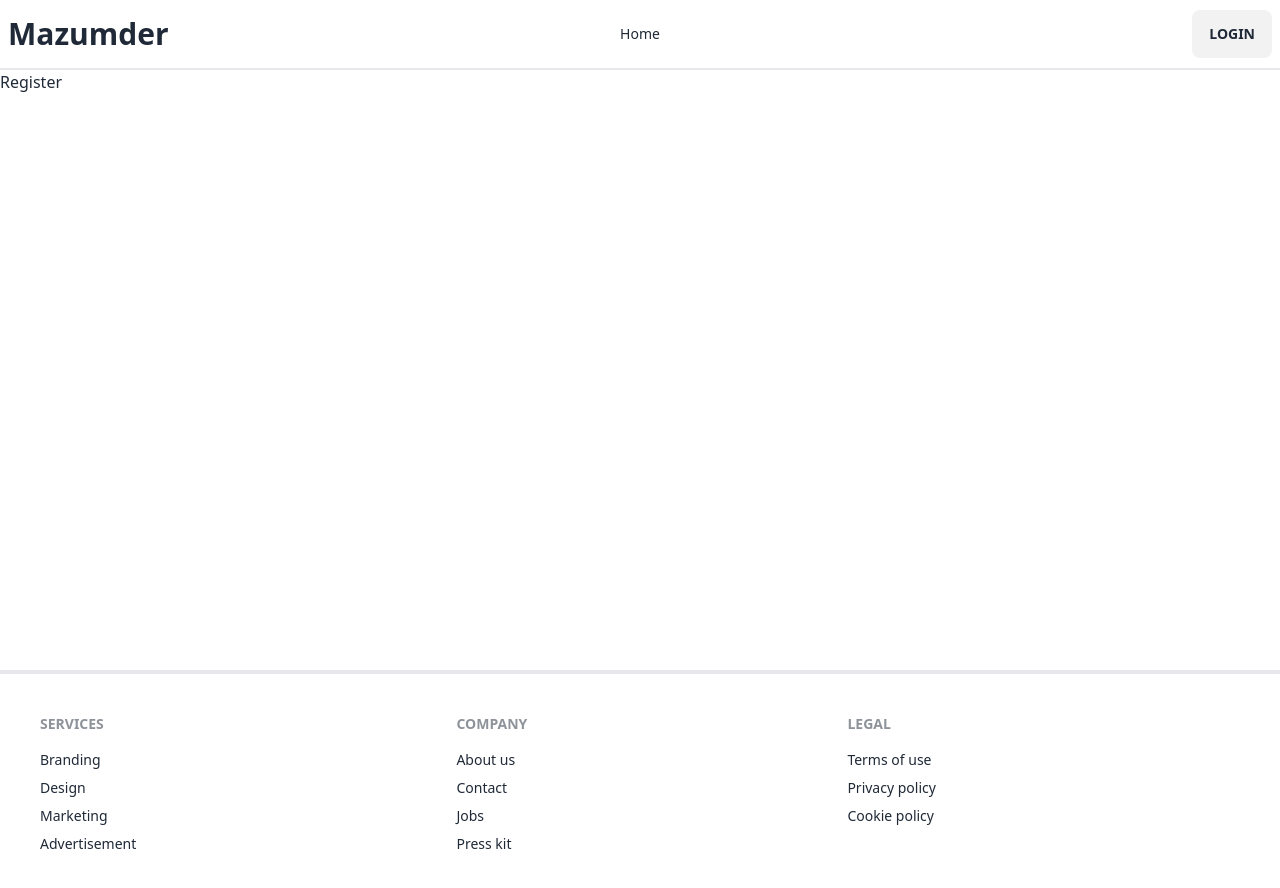
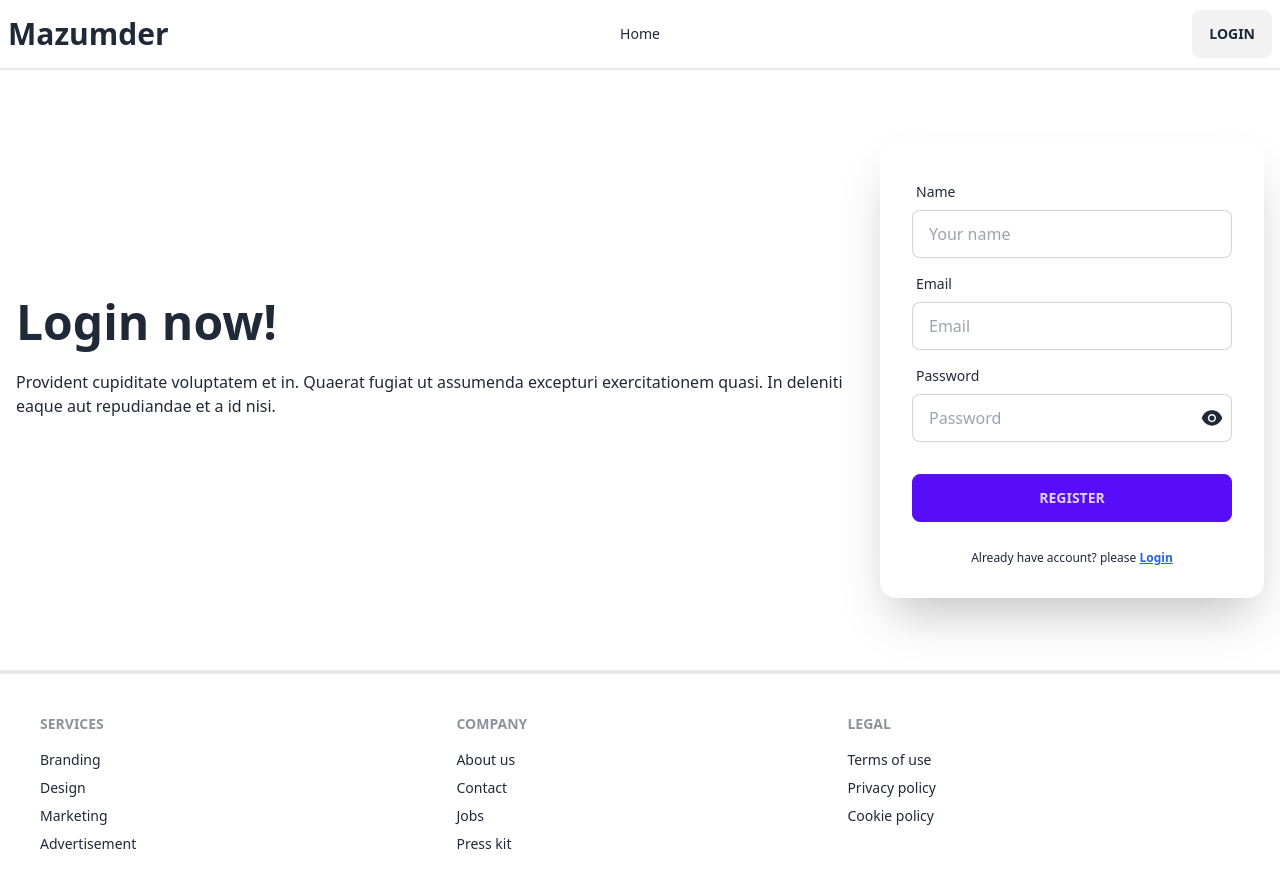
Before and after one commit to monjurBakthMazumder/Assignment-9, a React (Vite) app: page /register in a window 1280 px wide. Shown: the top 888 px of the page. Built offline with nearby package versions, Linux system fonts and the light colour scheme.

Commit message:
created register ui

```diff
--- a/src/Pages/Authentication/Login/Login.jsx
+++ b/src/Pages/Authentication/Login/Login.jsx
@@ -3,7 +3,7 @@
 import { AiFillEye, AiFillEyeInvisible } from 'react-icons/ai';
 const Login = () => {
     const [isShow,setIsShow] = useState(false)
-    const handleSubmit = e => {
+    const handleLogin = e => {
         e.preventDefault();
         const email = e.target.email.value;
         const password = e.target.password.value;
@@ -17,12 +17,12 @@
                 <p className="py-6">Provident cupiditate voluptatem et in. Quaerat fugiat ut assumenda excepturi exercitationem quasi. In deleniti eaque aut repudiandae et a id nisi.</p>
                 </div>
                 <div className="card flex-shrink-0 w-full max-w-sm shadow-2xl bg-base-100">
-                <form className="card-body" onSubmit={handleSubmit}>
+                <form className="card-body" onSubmit={handleLogin}>
                     <div className="form-control">
                     <label className="label">
                         <span className="label-text">Email</span>
                     </label>
-                    <input type="email" name="email" placeholder="email" className="input input-bordered" required />
+                    <input type="email" name="email" placeholder="Email" className="input input-bordered" required />
                     </div>
                     <div className="form-control">
                     <label className="label">
@@ -32,7 +32,7 @@
                         <input
                             type={ isShow ? 'text' : "password" }
                             name="password"
-                            placeholder="password"
+                            placeholder="Password"
                             className="input input-bordered w-full pr-10"
                             required />
                         <span
--- a/src/Pages/Authentication/Register/Register.jsx
+++ b/src/Pages/Authentication/Register/Register.jsx
@@ -1,8 +1,63 @@
+import { useState } from "react";
+import { Link } from "react-router-dom";
+import { AiFillEye, AiFillEyeInvisible } from 'react-icons/ai';
 
 const Register = () => {
+    const [isShow,setIsShow] = useState(false)
+    const handleRegister = e => {
+        e.preventDefault();
+        const name = e.target.name.value;
+        const email = e.target.email.value;
+        const password = e.target.password.value;
+        console.log(name, email, password);
+    }
     return (
-        <div>
-            Register
+
+        <div className="hero min-h-[75vh]">
+            <div className="hero-content flex-col lg:flex-row">
+                <div className="text-center lg:text-left">
+                <h1 className="text-5xl font-bold">Login now!</h1>
+                <p className="py-6">Provident cupiditate voluptatem et in. Quaerat fugiat ut assumenda excepturi exercitationem quasi. In deleniti eaque aut repudiandae et a id nisi.</p>
+                </div>
+                <div className="card flex-shrink-0 w-full max-w-sm shadow-2xl bg-base-100">
+                <form className="card-body" onSubmit={handleRegister}>
+                    <div className="form-control">
+                    <label className="label">
+                        <span className="label-text">Name</span>
+                    </label>
+                    <input type="text" name="name" placeholder="Your name" className="input input-bordered" required />
+                    </div>
+                    <div className="form-control">
+                    <label className="label">
+                        <span className="label-text">Email</span>
+                    </label>
+                    <input type="email" name="email" placeholder="Email" className="input input-bordered" required />
+                    </div>
+                    <div className="form-control">
+                    <label className="label">
+                        <span className="label-text">Password</span>
+                    </label>
+                    <div className="relative">
+                        <input
+                            type={ isShow ? 'text' : "password" }
+                            name="password"
+                            placeholder="Password"
+                            className="input input-bordered w-full pr-10"
+                            required />
+                        <span
+                            className="absolute -ml-8 mt-3 text-2xl cursor-pointer"
+                            onClick={()=> setIsShow(!isShow)}
+                        >{isShow ? <AiFillEyeInvisible/> : <AiFillEye/>}
+                        </span>
+                    </div>
+                    </div>
+                    <div className="form-control mt-6">
+                    <button className="btn btn-primary">register</button>
+                    </div>
+                    <p className="text-xs text-center mt-5">Already have account? please <Link to={'/login'} className="text-blue-600 cursor-pointer underline font-bold">Login</Link></p>
+                </form>
+                </div>
+            </div>
         </div>
     );
 };
```
